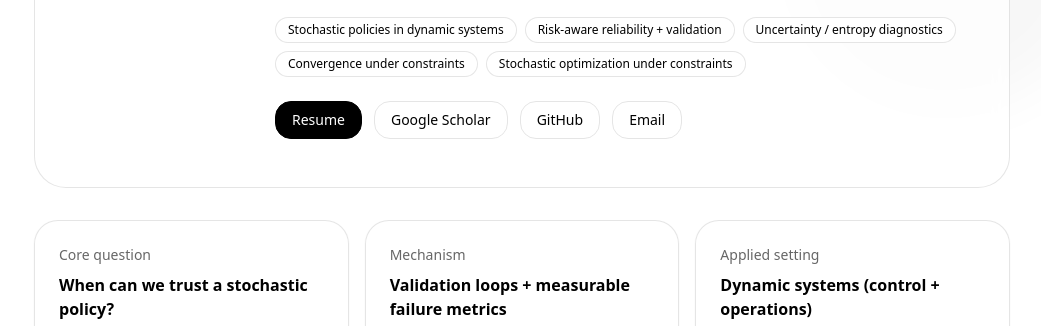
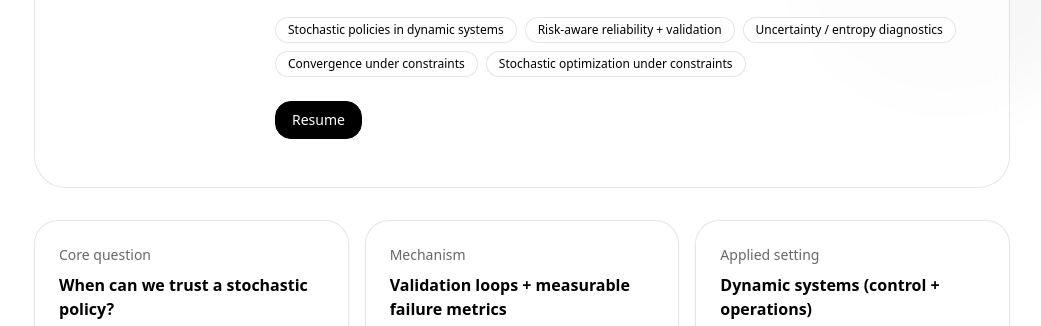
Before and after one commit to JavalVyas2000/javalvyas2000.github.io, an Astro site: page / in a window 1280 px wide. Shown: the part 473-799 px from the top of the page, without its empty margins (118-1159 px from the left). Built offline with nearby package versions, Linux system fonts and the light colour scheme; Astro itself is replaced by a stand-in of ours.

Commit message:
fallback version

```diff
--- a/src/pages/index.astro
+++ b/src/pages/index.astro
@@ -94,7 +94,9 @@ const initials = site.name
           </div>
 
           <div class="mt-6 flex flex-wrap gap-3">
-            {site.ctas.map((c) => (
+            {site.ctas
+              .filter((c) => c.label.toLowerCase() === "resume")
+              .map((c) => (
                 <a
                   class={`rounded-2xl px-4 py-2 text-sm transition border ${
                     c.kind === "primary"
```
Lines whose indentation alone changed are shown as unchanged.
